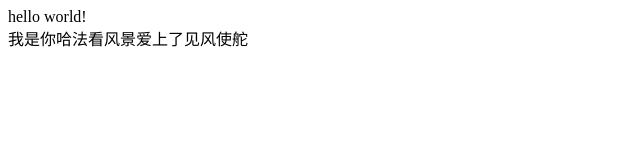
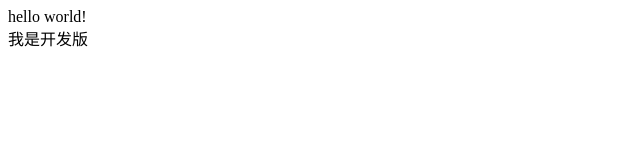
Before and after one commit to FollowMind/practice, a plain HTML site: page index.html in a window 1280 px wide. Shown: the whole page, without its empty margins (0-640 px from the left). Drawn offline with Linux system fonts and the light colour scheme.

Commit message:
开发版

```diff
--- a/index.html
+++ b/index.html
@@ -9,7 +9,7 @@
 <body>
 	hello world!
 	<div id="about">
-		我是你哈法看风景爱上了见风使舵
+		我是开发版
 	</div>
 </body>
 </html>
```
